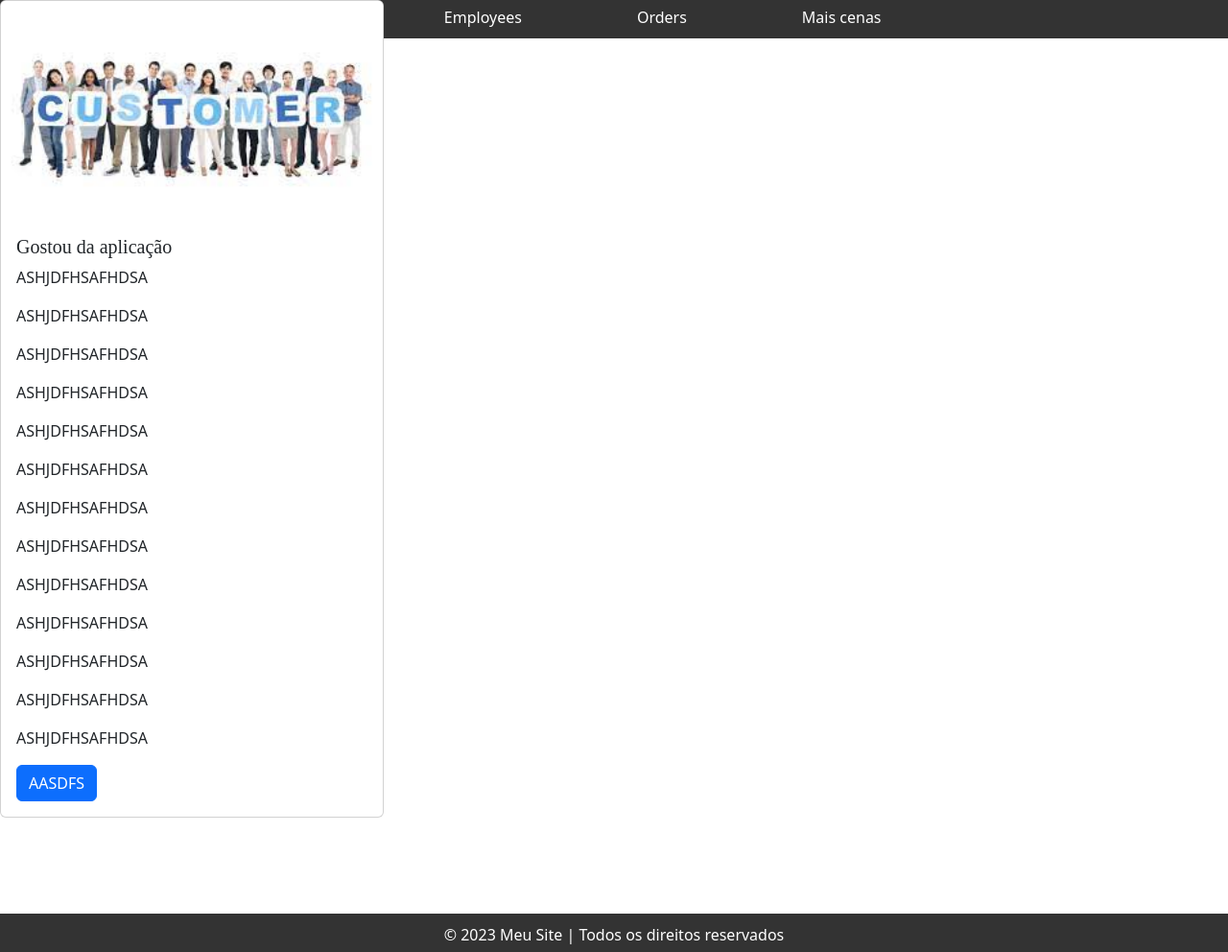
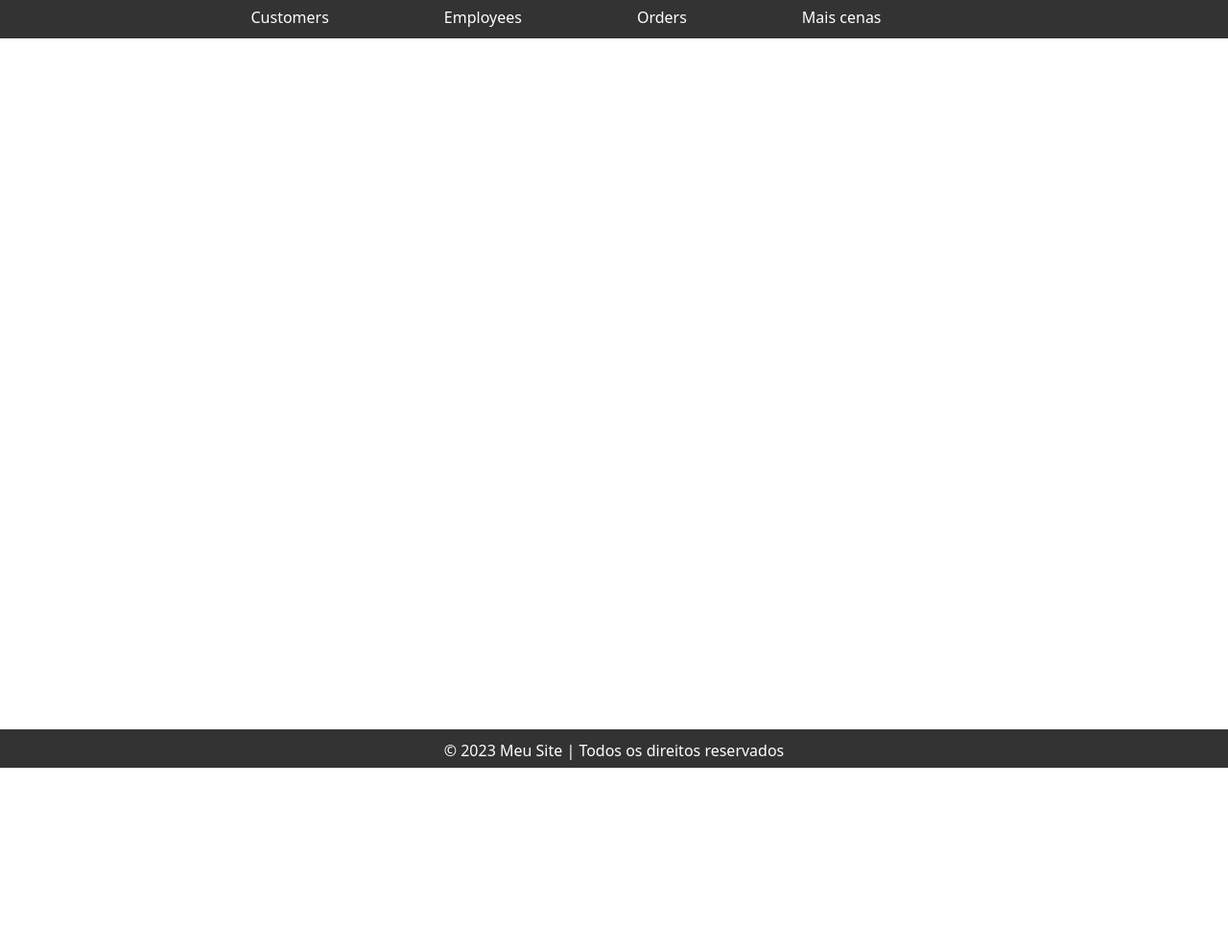
Before and after one commit to joaolscosta/BD-Project, a Flask app: template entrega3/workspace/app/templates/customer/customer_index.html in a window 1280 px wide. Shown: the whole page at 96% size. After the commit the page ends 800 px from the top, so only its background shows below. Run offline with Flask 3, Linux system fonts and the light colour scheme; the template is opened without the code that fills it, so the values that code supplies are empty; some libraries are stand-ins or nearby versions.

Commit message:
distribuimos funções

```diff
--- a/entrega3/workspace/app/static/style.css
+++ b/entrega3/workspace/app/static/style.css
@@ -163,3 +163,9 @@ input[type="submit"] {
 .navbar a:hover {
   background-color: #555;
 }
+
+ion-icon {
+  font-size: 50px;
+  text-decoration: none;
+  padding: 15px;
+}
--- a/entrega3/workspace/app/templates/base/page.html
+++ b/entrega3/workspace/app/templates/base/page.html
@@ -19,21 +19,32 @@
       integrity="sha384-geWF76RCwLtnZ8qwWowPQNguL3RmwHVBC9FhGdlKrxdiJJigb/j/68SIy3Te4Bkz"
       crossorigin="anonymous"
     ></script>
+    <script
+      type="module"
+      src="https://unpkg.com/ionicons@7.1.0/dist/ionicons/ionicons.esm.js"
+    ></script>
+    <script
+      nomodule
+      src="https://unpkg.com/ionicons@7.1.0/dist/ionicons/ionicons.js"
+    ></script>
     <title>{% block title %}{% endblock %} - WebBusinessApp</title>
+    <style>
+      .main-content {
+        padding-top: 56px;
+        display: flex;
+        flex-direction: column;
+        min-height: 100vh;
+      }
+      .main-content main {
+        flex: 1;
+      }
+    </style>
   </head>
   <body>
-    <header>{% include 'base/components/navbar.html' %}</header>
-    <main>{% block content %} {% endblock %}</main>
-    <script
-      src="https://cdn.jsdelivr.net/npm/@popperjs/core@2.11.6/dist/umd/popper.min.js"
-      integrity="sha384-oBqDVmMz9ATKxIep9tiCxS/Z9fNfEXiDAYTujMAeBAsjFuCZSmKbSSUnQlmh/jp3"
-      crossorigin="anonymous"
-    ></script>
-    <script
-      src="https://cdn.jsdelivr.net/npm/bootstrap@5.2.3/dist/js/bootstrap.min.js"
-      integrity="sha384-cuYeSxntonz0PPNlHhBs68uyIAVpIIOZZ5JqeqvYYIcEL727kskC66kF92t6Xl2V"
-      crossorigin="anonymous"
-    ></script>
-    <header>{% include 'base/components/footer.html' %}</header>
+    <div class="main-content">
+      <div>{% include 'base/components/navbar.html' %}</div>
+      <main>{% block content %} {% endblock %}</main>
+      <div>{% include 'base/components/footer.html' %}</div>
+    </div>
   </body>
 </html>
--- a/entrega3/workspace/app/templates/customer/customer_index.html
+++ b/entrega3/workspace/app/templates/customer/customer_index.html
@@ -12,28 +12,4 @@
 </article>
 {% if not loop.last %}
 <hr />
-{% endif %} {% endfor %}
-
-<div class="card" style="width: 25rem">
-  <img src="static/img/customer.png" class="card-img-top" alt="..." />
-  <div class="card-body">
-    <h5 class="card-title">Gostou da aplicação</h5>
-    <p class="card-text">ASHJDFHSAFHDSA</p>
-    <p class="card-text">ASHJDFHSAFHDSA</p>
-    <p class="card-text">ASHJDFHSAFHDSA</p>
-    <p class="card-text">ASHJDFHSAFHDSA</p>
-    <p class="card-text">ASHJDFHSAFHDSA</p>
-    <p class="card-text">ASHJDFHSAFHDSA</p>
-    <p class="card-text">ASHJDFHSAFHDSA</p>
-
-    <p class="card-text">ASHJDFHSAFHDSA</p>
-    <p class="card-text">ASHJDFHSAFHDSA</p>
-    <p class="card-text">ASHJDFHSAFHDSA</p>
-    <p class="card-text">ASHJDFHSAFHDSA</p>
-    <p class="card-text">ASHJDFHSAFHDSA</p>
-    <p class="card-text">ASHJDFHSAFHDSA</p>
-    <a href="#" class="btn btn-primary">AASDFS</a>
-  </div>
-</div>
-
-{% endblock %}
+{% endif %} {% endfor %} {% endblock %}
```
Also changed, not shown: entrega3/workspace/app/templates/employee/employee_index.html (+5 -21 lines), entrega3/workspace/app/templates/orders/orders_index.html (+4 -21 lines).
